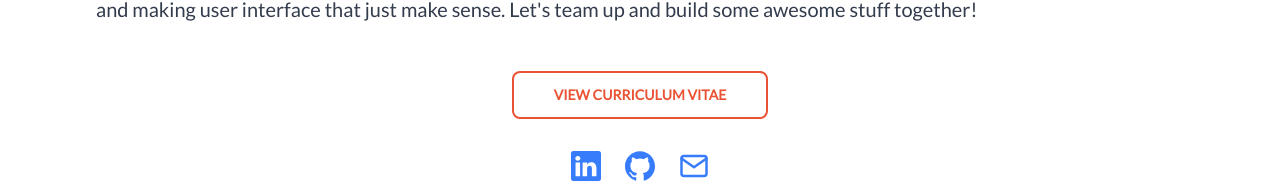
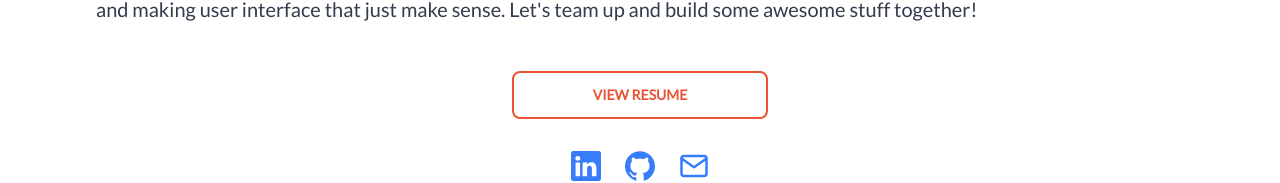
Before and after one commit to roiceee/portfolio, a Next.js app: page / in a window 1280 px wide. Shown: the part 561-744 px from the top of the page. Built offline with nearby package versions, Linux system fonts and the light colour scheme.

Commit message:
refactor: Update resume link in Home component

```diff
--- a/src/app/page.tsx
+++ b/src/app/page.tsx
@@ -49,9 +49,9 @@ export default function Home() {
             Let&apos;s team up and build some awesome stuff together!
           </div>
           <div className="mt-12">
-            <a href={"/cv_JohnRoiceAldeza.pdf"} target="_blank">
+            <a href={"/resume-aldeza.pdf"} target="_blank">
               <button className=" btn btn-outline btn-accent btn-wide font-bold border-2">
-                View Curriculum Vitae
+                View Resume
               </button>
             </a>
           </div>
```
Also changed, not shown: 2 other files (tests, documents, lock files or other folders).
